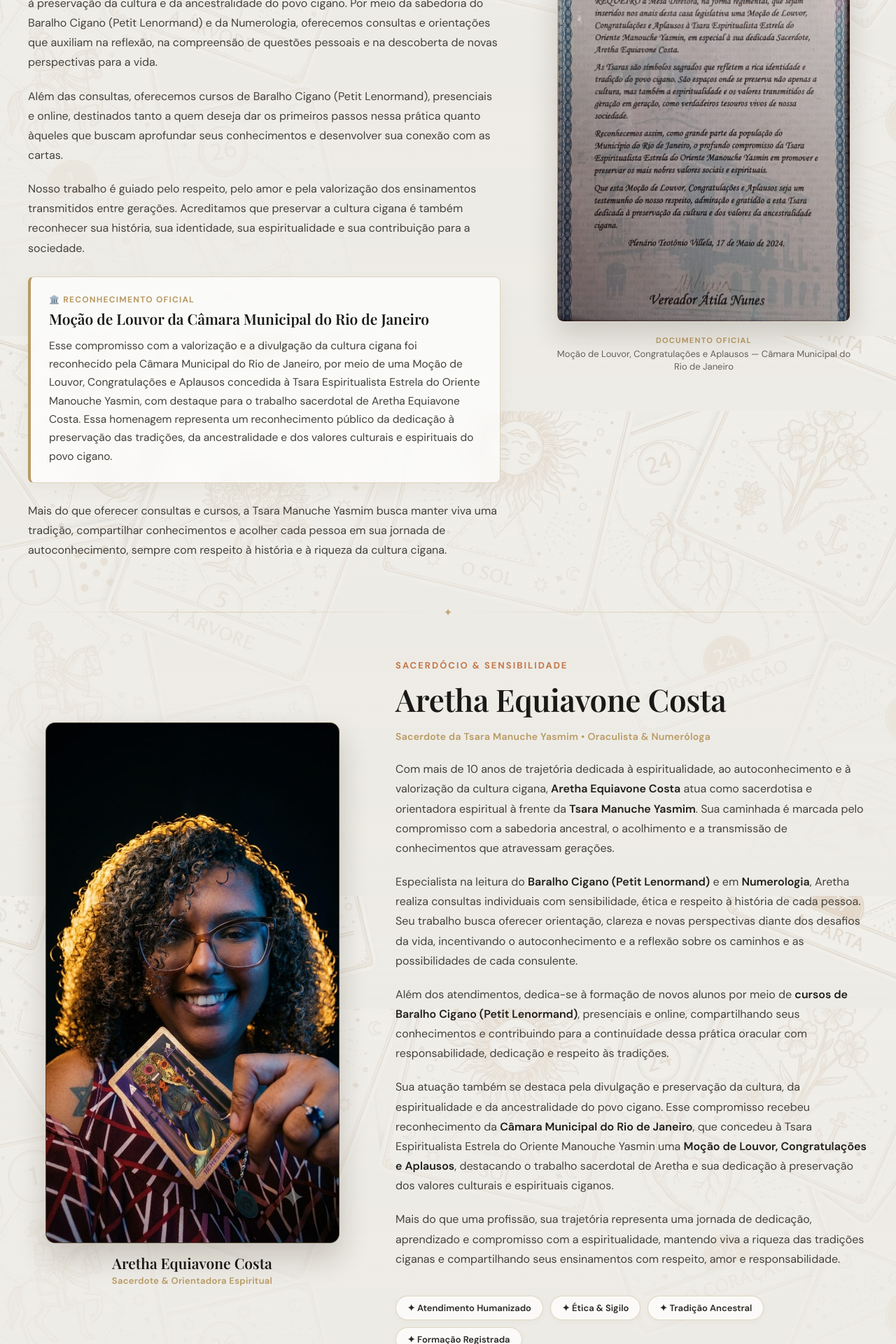
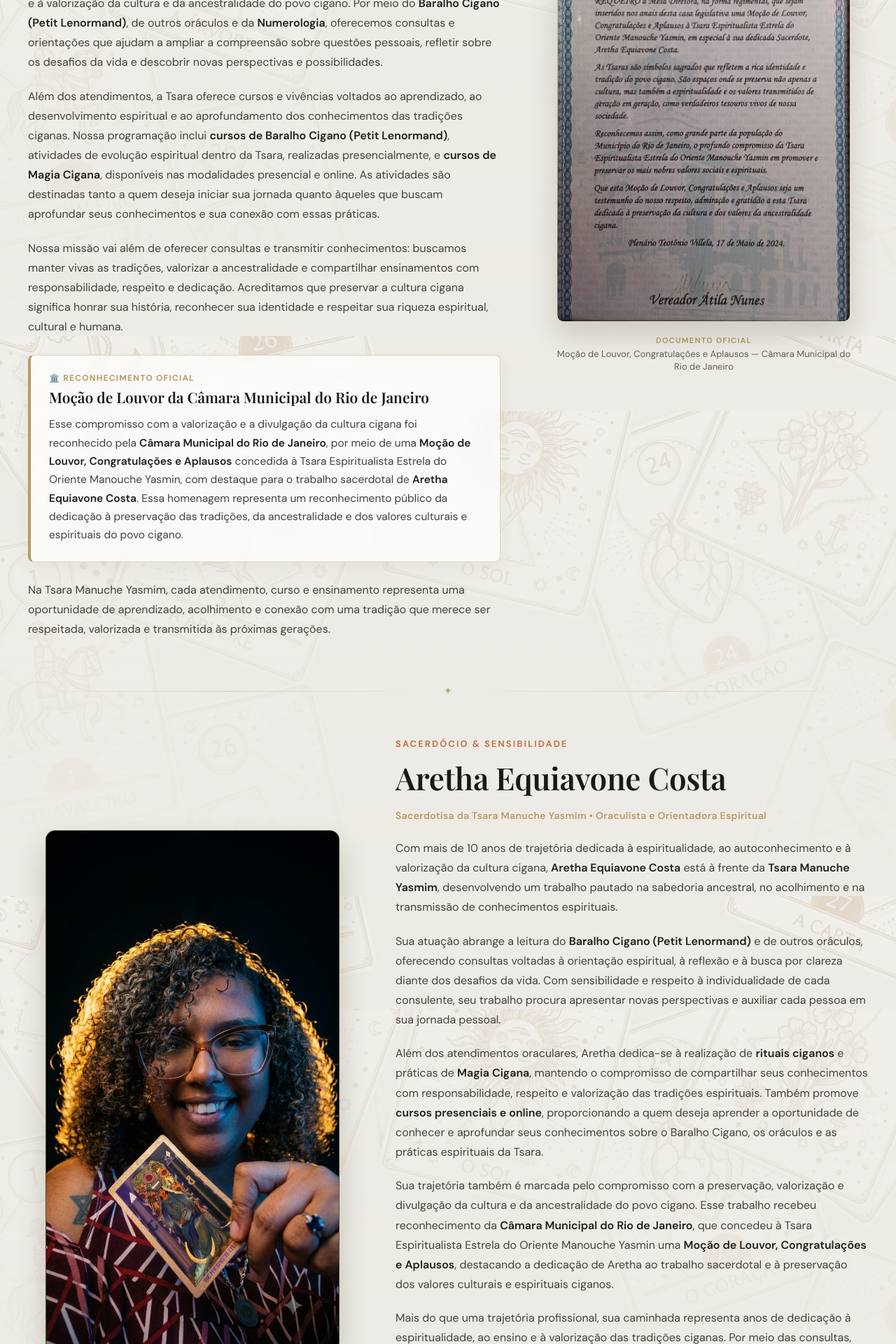
Before and after one commit to Dalmocabral/portfolio_tsara_yasmim, a React (Vite) app in the folder websitetsara/: page / in a window 1280 px wide. Shown: the part 1120-3040 px from the top of the page at 70% size. Built offline with nearby package versions, Linux system fonts and the light colour scheme; a web font is replaced by a local one.

Commit message:
feat: create official React website structure and update portfolio overview

```diff
--- a/websitetsara/index.html
+++ b/websitetsara/index.html
@@ -16,8 +16,8 @@
     <link rel="manifest" href="/manifest.webmanifest" />
     <meta name="viewport" content="width=device-width, initial-scale=1.0" />
     <meta name="theme-color" content="#1C1A17" />
-    <title>Tsara Manouche Yasmin — Baralho Cigano &amp; Numerologia</title>
-    <meta name="description" content="Tsara Manouche Yasmin — Espaço dedicado à espiritualidade, autoconhecimento e ancestralidade cigana. Consultas de Baralho Cigano Petit Lenormand, Mapa Numerológico Cabalístico e Cursos presenciais e online com Aretha Equiavone Costa." />
+    <title>Tsara Manouche Yasmim — Baralho Cigano &amp; Numerologia</title>
+    <meta name="description" content="Tsara Manouche Yasmim — Espaço dedicado à espiritualidade, autoconhecimento e ancestralidade cigana. Consultas de Baralho Cigano Petit Lenormand, Mapa Numerológico Cabalístico e Cursos presenciais e online com Aretha Equiavone Costa." />
     <!-- Limpeza de Service Workers e caches antigos de outros projetos em localhost -->
     <script>
       if ('serviceWorker' in navigator) {
--- a/websitetsara/package.json
+++ b/websitetsara/package.json
@@ -1,5 +1,5 @@
 {
-  "name": "tsara-manouche-yasmin",
+  "name": "tsara-manouche-yasmim",
   "private": true,
   "version": "0.0.0",
   "type": "module",
--- a/websitetsara/src/App.jsx
+++ b/websitetsara/src/App.jsx
@@ -247,15 +247,15 @@ function App() {
 
                 <div className="sobre-paragraphs">
                   <p>
-                    A Tsara Manuche Yasmim é um espaço dedicado à espiritualidade, ao autoconhecimento e à preservação da cultura e da ancestralidade do povo cigano. Por meio da sabedoria do Baralho Cigano (Petit Lenormand) e da Numerologia, oferecemos consultas e orientações que auxiliam na reflexão, na compreensão de questões pessoais e na descoberta de novas perspectivas para a vida.
+                    A <strong>Tsara Manuche Yasmim</strong> é um espaço dedicado à espiritualidade, ao autoconhecimento e à valorização da cultura e da ancestralidade do povo cigano. Por meio do <strong>Baralho Cigano (Petit Lenormand)</strong>, de outros oráculos e da <strong>Numerologia</strong>, oferecemos consultas e orientações que ajudam a ampliar a compreensão sobre questões pessoais, refletir sobre os desafios da vida e descobrir novas perspectivas e possibilidades.
                   </p>
 
                   <p>
-                    Além das consultas, oferecemos cursos de Baralho Cigano (Petit Lenormand), presenciais e online, destinados tanto a quem deseja dar os primeiros passos nessa prática quanto àqueles que buscam aprofundar seus conhecimentos e desenvolver sua conexão com as cartas.
+                    Além dos atendimentos, a Tsara oferece cursos e vivências voltados ao aprendizado, ao desenvolvimento espiritual e ao aprofundamento dos conhecimentos das tradições ciganas. Nossa programação inclui <strong>cursos de Baralho Cigano (Petit Lenormand)</strong>, atividades de evolução espiritual dentro da Tsara, realizadas presencialmente, e <strong>cursos de Magia Cigana</strong>, disponíveis nas modalidades presencial e online. As atividades são destinadas tanto a quem deseja iniciar sua jornada quanto àqueles que buscam aprofundar seus conhecimentos e sua conexão com essas práticas.
                   </p>
 
                   <p>
-                    Nosso trabalho é guiado pelo respeito, pelo amor e pela valorização dos ensinamentos transmitidos entre gerações. Acreditamos que preservar a cultura cigana é também reconhecer sua história, sua identidade, sua espiritualidade e sua contribuição para a sociedade.
+                    Nossa missão vai além de oferecer consultas e transmitir conhecimentos: buscamos manter vivas as tradições, valorizar a ancestralidade e compartilhar ensinamentos com responsabilidade, respeito e dedicação. Acreditamos que preservar a cultura cigana significa honrar sua história, reconhecer sua identidade e respeitar sua riqueza espiritual, cultural e humana.
                   </p>
 
                   <div className="about-mocao-card">
@@ -264,12 +264,12 @@ function App() {
                       <h3 className="mocao-title">Moção de Louvor da Câmara Municipal do Rio de Janeiro</h3>
                     </div>
                     <p>
-                      Esse compromisso com a valorização e a divulgação da cultura cigana foi reconhecido pela Câmara Municipal do Rio de Janeiro, por meio de uma Moção de Louvor, Congratulações e Aplausos concedida à Tsara Espiritualista Estrela do Oriente Manouche Yasmin, com destaque para o trabalho sacerdotal de Aretha Equiavone Costa. Essa homenagem representa um reconhecimento público da dedicação à preservação das tradições, da ancestralidade e dos valores culturais e espirituais do povo cigano.
+                      Esse compromisso com a valorização e a divulgação da cultura cigana foi reconhecido pela <strong>Câmara Municipal do Rio de Janeiro</strong>, por meio de uma <strong>Moção de Louvor, Congratulações e Aplausos</strong> concedida à Tsara Espiritualista Estrela do Oriente Manouche Yasmin, com destaque para o trabalho sacerdotal de <strong>Aretha Equiavone Costa</strong>. Essa homenagem representa um reconhecimento público da dedicação à preservação das tradições, da ancestralidade e dos valores culturais e espirituais do povo cigano.
                     </p>
                   </div>
 
                   <p>
-                    Mais do que oferecer consultas e cursos, a Tsara Manuche Yasmim busca manter viva uma tradição, compartilhar conhecimentos e acolher cada pessoa em sua jornada de autoconhecimento, sempre com respeito à história e à riqueza da cultura cigana.
+                    Na Tsara Manuche Yasmim, cada atendimento, curso e ensinamento representa uma oportunidade de aprendizado, acolhimento e conexão com uma tradição que merece ser respeitada, valorizada e transmitida às próximas gerações.
                   </p>
                 </div>
               </div>
@@ -369,7 +369,7 @@ function App() {
                   </div>
                   <div className="orientadora-badge-footer">
                     <span className="orientadora-name">Aretha Equiavone Costa</span>
-                    <span className="orientadora-sub">Sacerdote & Orientadora Espiritual</span>
+                    <span className="orientadora-sub">Sacerdotisa & Orientadora Espiritual</span>
                   </div>
                 </div>
               </div>
@@ -378,27 +378,27 @@ function App() {
               <div className="orientadora-text-col">
                 <span className="section-eyebrow">Sacerdócio & Sensibilidade</span>
                 <h3 className="section-title">Aretha Equiavone Costa</h3>
-                <span className="orientadora-role-tag">Sacerdote da Tsara Manuche Yasmim • Oraculista & Numeróloga</span>
+                <span className="orientadora-role-tag">Sacerdotisa da Tsara Manuche Yasmim • Oraculista e Orientadora Espiritual</span>
 
                 <div className="sobre-paragraphs">
                   <p>
-                    Com mais de 10 anos de trajetória dedicada à espiritualidade, ao autoconhecimento e à valorização da cultura cigana, <strong>Aretha Equiavone Costa</strong> atua como sacerdotisa e orientadora espiritual à frente da <strong>Tsara Manuche Yasmim</strong>. Sua caminhada é marcada pelo compromisso com a sabedoria ancestral, o acolhimento e a transmissão de conhecimentos que atravessam gerações.
+                    Com mais de 10 anos de trajetória dedicada à espiritualidade, ao autoconhecimento e à valorização da cultura cigana, <strong>Aretha Equiavone Costa</strong> está à frente da <strong>Tsara Manuche Yasmim</strong>, desenvolvendo um trabalho pautado na sabedoria ancestral, no acolhimento e na transmissão de conhecimentos espirituais.
                   </p>
 
                   <p>
-                    Especialista na leitura do <strong>Baralho Cigano (Petit Lenormand)</strong> e em <strong>Numerologia</strong>, Aretha realiza consultas individuais com sensibilidade, ética e respeito à história de cada pessoa. Seu trabalho busca oferecer orientação, clareza e novas perspectivas diante dos desafios da vida, incentivando o autoconhecimento e a reflexão sobre os caminhos e as possibilidades de cada consulente.
+                    Sua atuação abrange a leitura do <strong>Baralho Cigano (Petit Lenormand)</strong> e de outros oráculos, oferecendo consultas voltadas à orientação espiritual, à reflexão e à busca por clareza diante dos desafios da vida. Com sensibilidade e respeito à individualidade de cada consulente, seu trabalho procura apresentar novas perspectivas e auxiliar cada pessoa em sua jornada pessoal.
                   </p>
 
                   <p>
-                    Além dos atendimentos, dedica-se à formação de novos alunos por meio de <strong>cursos de Baralho Cigano (Petit Lenormand)</strong>, presenciais e online, compartilhando seus conhecimentos e contribuindo para a continuidade dessa prática oracular com responsabilidade, dedicação e respeito às tradições.
+                    Além dos atendimentos oraculares, Aretha dedica-se à realização de <strong>rituais ciganos</strong> e práticas de <strong>Magia Cigana</strong>, mantendo o compromisso de compartilhar seus conhecimentos com responsabilidade, respeito e valorização das tradições espirituais. Também promove <strong>cursos presenciais e online</strong>, proporcionando a quem deseja aprender a oportunidade de conhecer e aprofundar seus conhecimentos sobre o Baralho Cigano, os oráculos e as práticas espirituais da Tsara.
                   </p>
 
                   <p>
-                    Sua atuação também se destaca pela divulgação e preservação da cultura, da espiritualidade e da ancestralidade do povo cigano. Esse compromisso recebeu reconhecimento da <strong>Câmara Municipal do Rio de Janeiro</strong>, que concedeu à Tsara Espiritualista Estrela do Oriente Manouche Yasmin uma <strong>Moção de Louvor, Congratulações e Aplausos</strong>, destacando o trabalho sacerdotal de Aretha e sua dedicação à preservação dos valores culturais e espirituais ciganos.
+                    Sua trajetória também é marcada pelo compromisso com a preservação, valorização e divulgação da cultura e da ancestralidade do povo cigano. Esse trabalho recebeu reconhecimento da <strong>Câmara Municipal do Rio de Janeiro</strong>, que concedeu à Tsara Espiritualista Estrela do Oriente Manouche Yasmin uma <strong>Moção de Louvor, Congratulações e Aplausos</strong>, destacando a dedicação de Aretha ao trabalho sacerdotal e à preservação dos valores culturais e espirituais ciganos.
                   </p>
 
                   <p>
-                    Mais do que uma profissão, sua trajetória representa uma jornada de dedicação, aprendizado e compromisso com a espiritualidade, mantendo viva a riqueza das tradições ciganas e compartilhando seus ensinamentos com respeito, amor e responsabilidade.
+                    Mais do que uma trajetória profissional, sua caminhada representa anos de dedicação à espiritualidade, ao ensino e à valorização das tradições ciganas. Por meio das consultas, dos cursos e das práticas espirituais, Aretha busca compartilhar conhecimentos, acolher pessoas e contribuir para que essa riqueza cultural e ancestral continue viva e seja transmitida às próximas gerações.
                   </p>
 
                   <div className="orientadora-pills">
```
Also changed, not shown: websitetsara/public/manifest.webmanifest, 2 other files (tests, documents, lock files or other folders).
